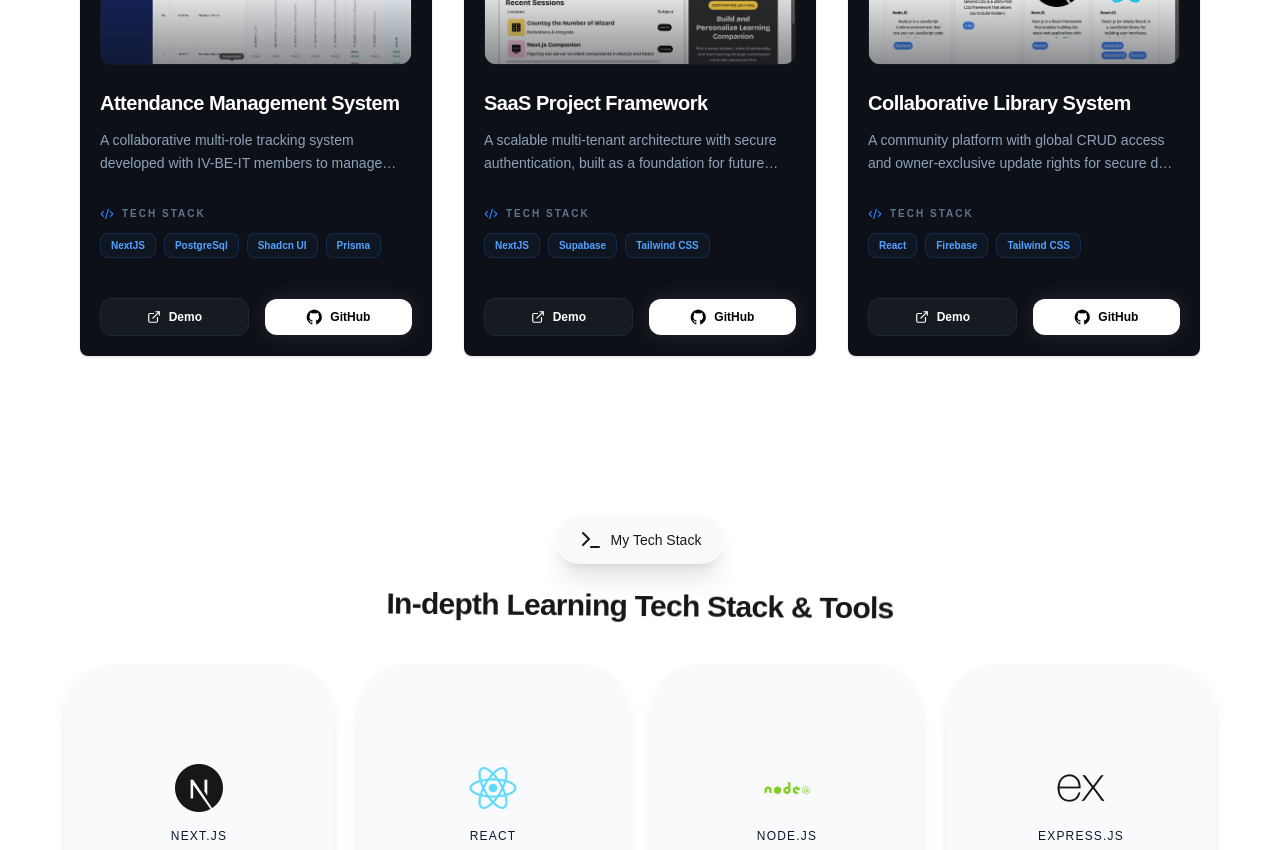
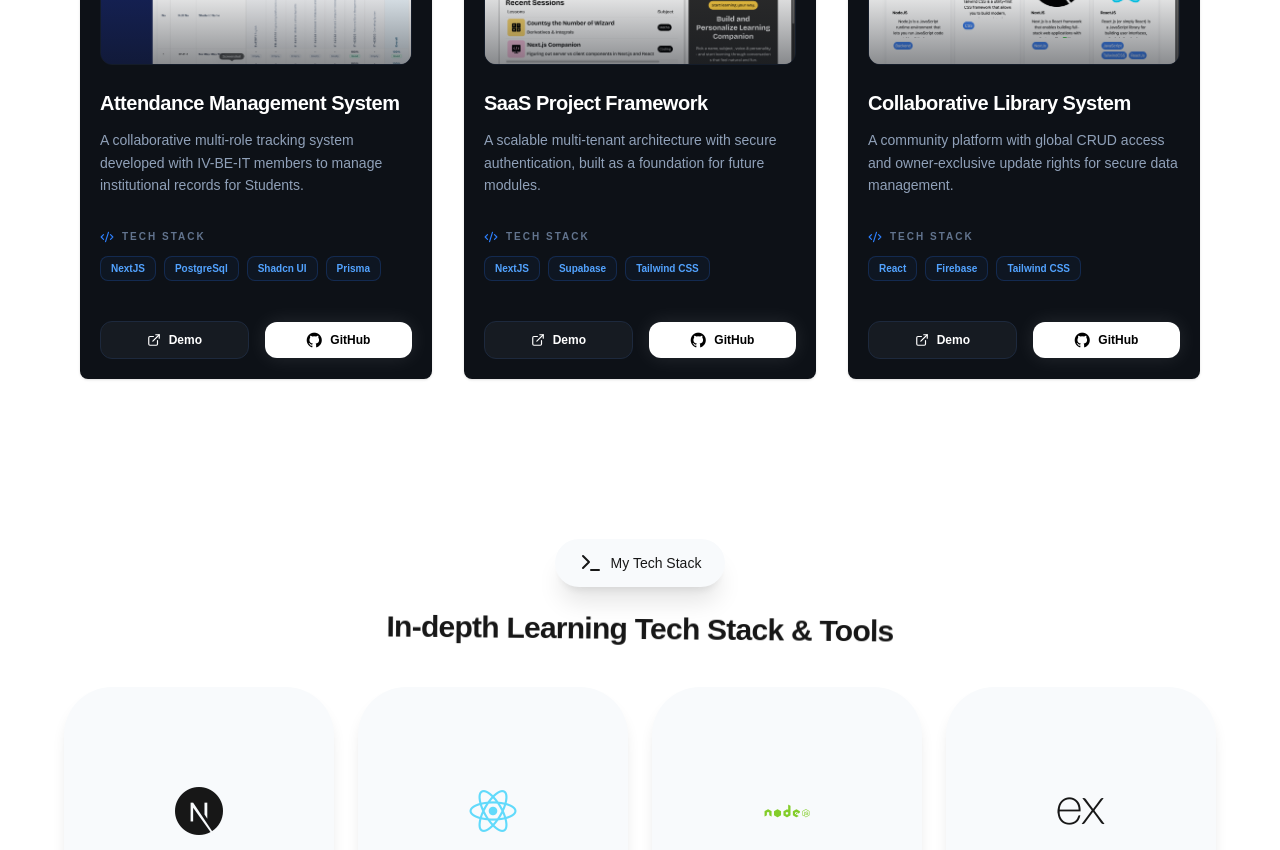
Before and after one commit to ThureinNaing/nextjs-portfolio, a Next.js app: page / in a window 1280 px wide. Shown: the part 3060-3910 px from the top of the page. Built offline with nearby package versions, Linux system fonts and the light colour scheme; no server answers.

Commit message:
fix contact form error

```diff
--- a/components/ContactForm.tsx
+++ b/components/ContactForm.tsx
@@ -52,6 +52,7 @@
 				message: data.message,
 				to_email: "thuureinnnaingg412@gmail.com",
 			};
+			console.log("Sending email with params:", templateParams);
 
 			await emailjs.send(
 				serviceId,
--- a/components/ShowCaseSection.tsx
+++ b/components/ShowCaseSection.tsx
@@ -12,7 +12,7 @@
 	visible: {
 		opacity: 1,
 		transition: {
-			staggerChildren: 0.15, // ကဒ်တစ်ခုချင်းစီ ပေါ်လာမယ့် အချိန်ခြားနားချက်
+			staggerChildren: 0.15,
 		},
 	},
 };
@@ -24,7 +24,7 @@
 		y: 0,
 		transition: {
 			duration: 0.6,
-			ease: [0.22, 1, 0.36, 1], // အခုဆိုရင် Error မတက်တော့ပါဘူး
+			ease: [0.22, 1, 0.36, 1],
 		},
 	},
 };
@@ -54,7 +54,7 @@
 					<motion.div
 						key={index}
 						variants={cardVariants}
-						whileHover={{ y: -8 }} // Hover လုပ်ရင် အပေါ်ကို ကြွတက်မယ်
+						whileHover={{ y: -8 }}
 						className="h-full"
 					>
 						<Card className="h-full bg-[#0d1117] border-slate-800 hover:border-blue-500/40 transition-all duration-500 group overflow-hidden">
@@ -77,7 +77,7 @@
 									<h3 className="font-extrabold text-xl text-white tracking-tight group-hover:text-blue-400 transition-colors">
 										{project.title}
 									</h3>
-									<p className="text-slate-400 text-sm leading-relaxed line-clamp-2">
+									<p className="text-slate-400 text-sm leading-relaxed">
 										{project.desc}
 									</p>
 								</div>
```
